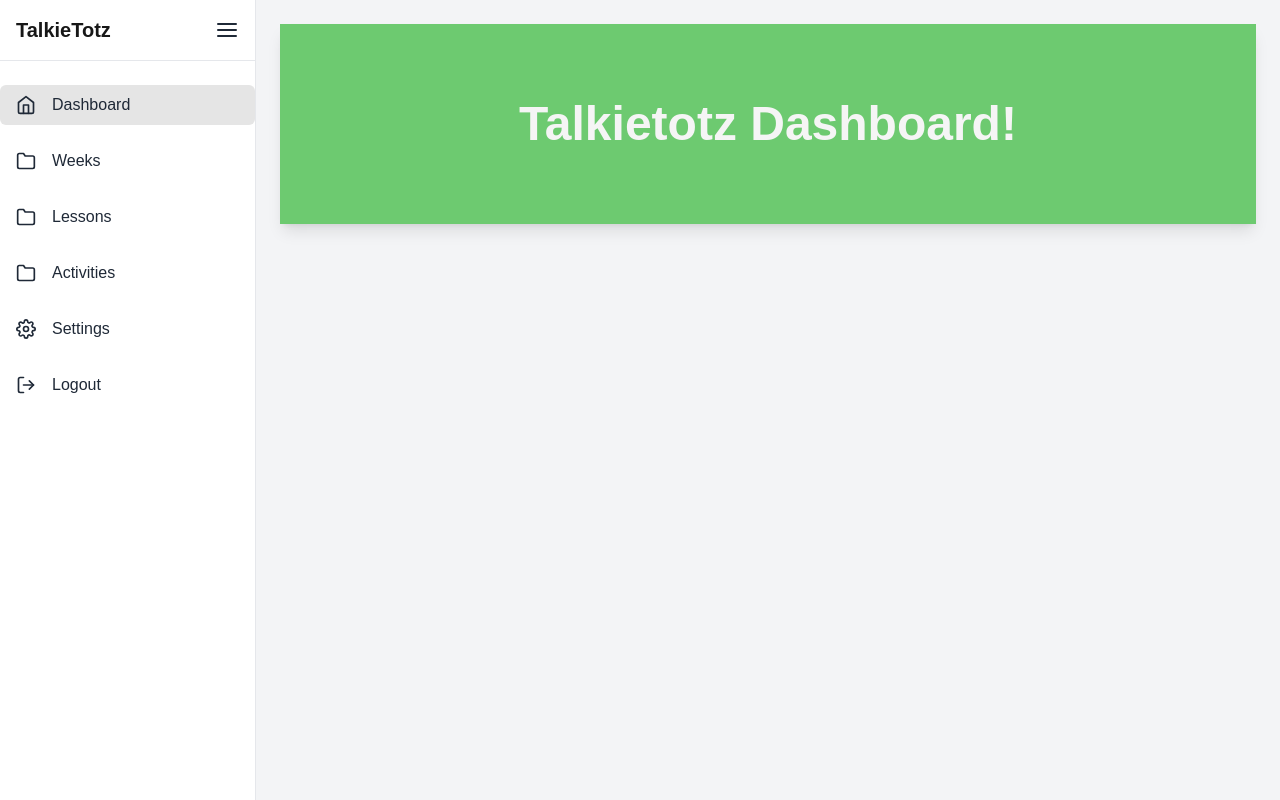
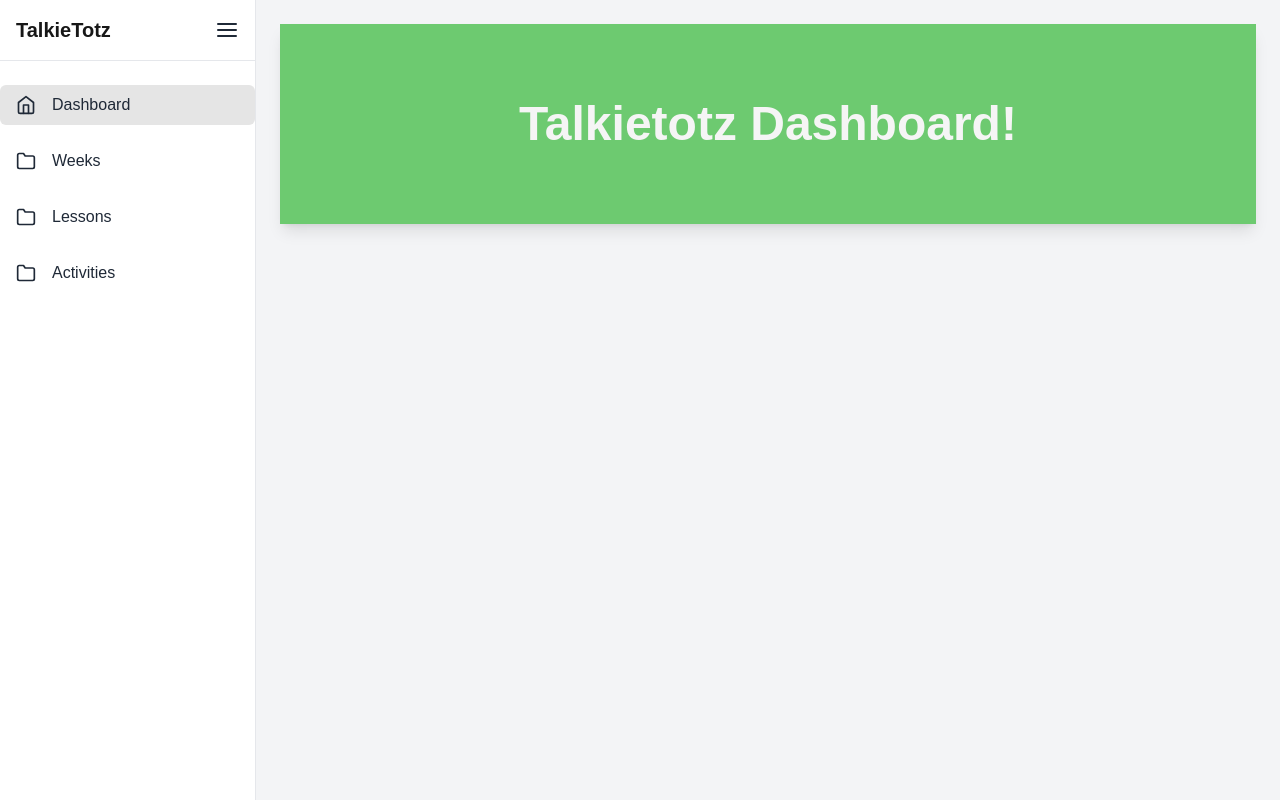
Before and after one commit to RaoUsama7/mvp_frontend, a Next.js app: page / in a window 1280 px wide. Built offline with nearby package versions, Linux system fonts and the light colour scheme.

Commit message:
settings-and-logout-commented

```diff
--- a/src/app/components/common/Sidebar.jsx
+++ b/src/app/components/common/Sidebar.jsx
@@ -17,8 +17,8 @@ const Sidebar = ({ setActiveComponent, activeComponent, isCollapsed, toggleSideb
     { name: 'Weeks', icon: FiFolder },
     { name: 'Lessons', icon: FiFolder },
     { name: 'Activities', icon: FiFolder },
-    { name: 'Settings', icon: FiSettings },
-    { name: 'Logout', icon: FiLogOut },
+    // { name: 'Settings', icon: FiSettings },
+    // { name: 'Logout', icon: FiLogOut },
   ];
 
   const handleItemClick = (itemName) => {
```
